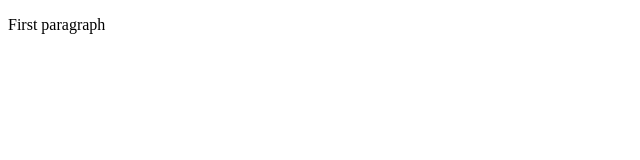
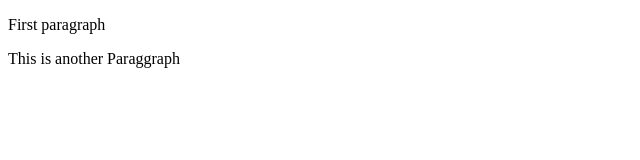
Before and after one commit to MDMEHEDIHASA/amigo, a plain HTML site: page index.html in a window 1280 px wide. Shown: the whole page, without its empty margins (0-640 px from the left). Drawn offline with Linux system fonts and the light colour scheme.

Commit message:
add antoher p tag index.html file

```diff
--- a/index.html
+++ b/index.html
@@ -8,5 +8,6 @@
 </head>
 <body>
    <p>First paragraph</p>
+    <p>This is another Paraggraph</p>
 </body>
 </html>
```
